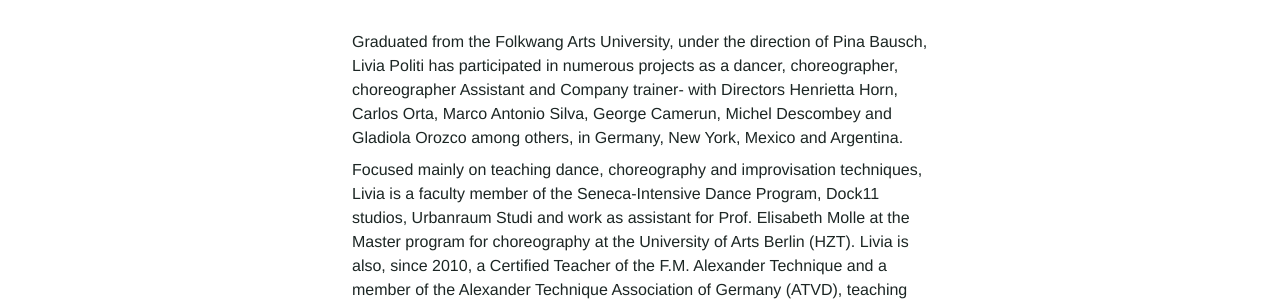
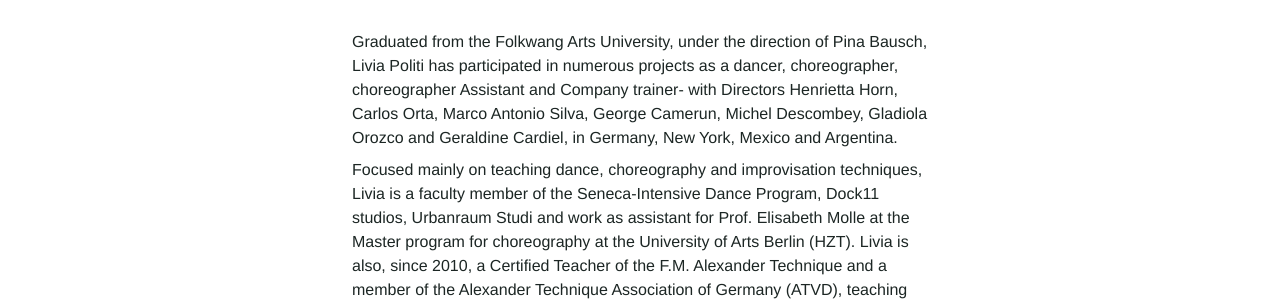
Before and after one commit to Kriesse/urbanraum, a Jekyll site: the page built from _teachers/livia-politi.md, in a window 1280 px wide. Shown: the part 745-1046 px from the top of the page. Built offline with Jekyll 4.4.1, drawn with Linux system fonts in a browser that asks for light colours; nearby versions of some CDN libraries.

Commit message:
Update livia-politi.md

```diff
--- a/_teachers/livia-politi.md
+++ b/_teachers/livia-politi.md
@@ -6,13 +6,13 @@
 website-link: "http:/www.liviapoliti.berlin"
 bio_de: |
 
-  Livia absolviert ihre Tanzausbildung an der Folkwang Universität der Künste in Essen unter der Leitung von Pina Bausch. Als Tänzerin, Choreografin und Choreograf Assistentin und Company Trainer arbeitete sie in zahlreichen Projekte mit Regisseuren Henrietta Horn,Carlos Orta, Marco Antonio Silva, George Camerun, Michel Descombey, Gladiola Orozco u.a, in Deutschland, U.S.A, Mexiko und Argentinien.
+  Livia absolviert ihre Tanzausbildung an der Folkwang Universität der Künste in Essen unter der Leitung von Pina Bausch. Als Tänzerin, Choreografin und Choreograf Assistentin und Company Trainer arbeitete sie in zahlreichen Projekte mit Regisseuren Henrietta Horn,Carlos Orta, Marco Antonio Silva, George Camerun, Michel Descombey, Gladiola Orozco und Geraldine Cardiel, in Deutschland, U.S.A, Mexiko und Argentinien.
 
   Hauptsächlich fokussiert auf das Unterrichten von Tanz, Choreografie und  Improvisationstechniken gehört die erfahrene Tanzdozentin zur Fakultät der Seneca-Intensiv Tanzausbildung, Dock11 Studios, Urbanraum Studio und assistiere Prof. Elisabeth Molle im Studiengang Master für Choreographie an der Universität der Künste Berlin (HZT). Zeit 2010 ist Livia auch Zertifizierte Alexander-Technik Lehrerin, sie unterrichtet diese Technik für Einzelne und Gruppen in ihre Privat Studio in Berlin und in Schulen und Universitäten für die Darstellenden Künste.
 
 bio_en: |
 
-  Graduated from the Folkwang Arts University, under the direction of  Pina Bausch, Livia Politi has participated in numerous projects as a dancer, choreographer, choreographer Assistant and Company trainer- with Directors Henrietta Horn, Carlos Orta, Marco Antonio Silva, George Camerun, Michel Descombey and Gladiola Orozco among others, in Germany, New York, Mexico and Argentina.
+  Graduated from the Folkwang Arts University, under the direction of  Pina Bausch, Livia Politi has participated in numerous projects as a dancer, choreographer, choreographer Assistant and Company trainer- with Directors Henrietta Horn, Carlos Orta, Marco Antonio Silva, George Camerun, Michel Descombey, Gladiola Orozco and Geraldine Cardiel, in Germany, New York, Mexico and Argentina.
 
   Focused mainly on teaching dance, choreography and improvisation techniques, Livia is a  faculty member of the Seneca-Intensive Dance Program, Dock11 studios, Urbanraum Studi and work as assistant for Prof. Elisabeth Molle at the Master program for choreography at the University of Arts Berlin (HZT). Livia is also, since 2010, a Certified Teacher of the F.M. Alexander Technique and a member of the Alexander Technique Association of Germany (ATVD), teaching individuals and groups in schools and universities for Performing Arts as well as in her private studio.
 ---
```
